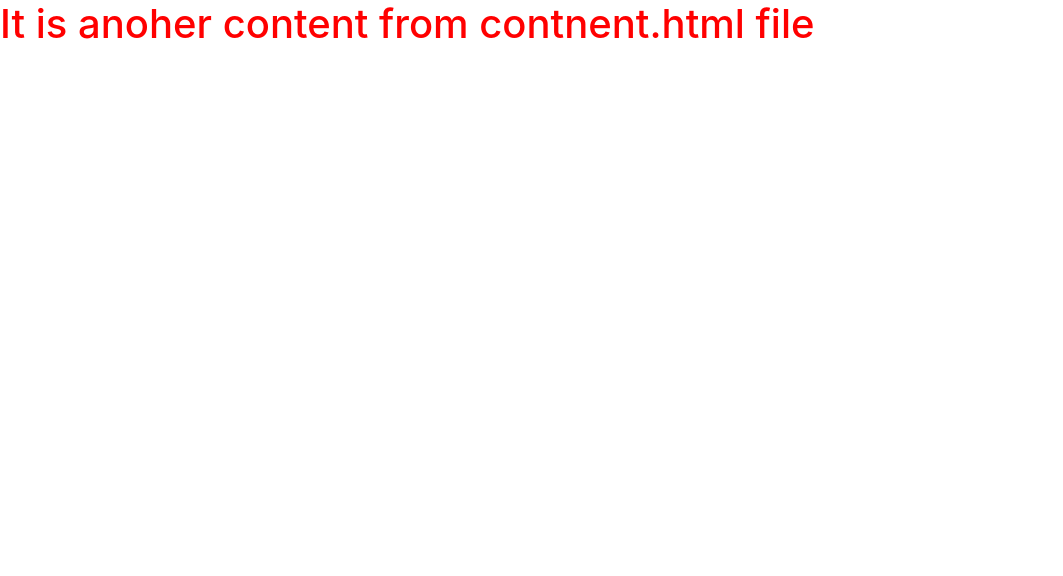
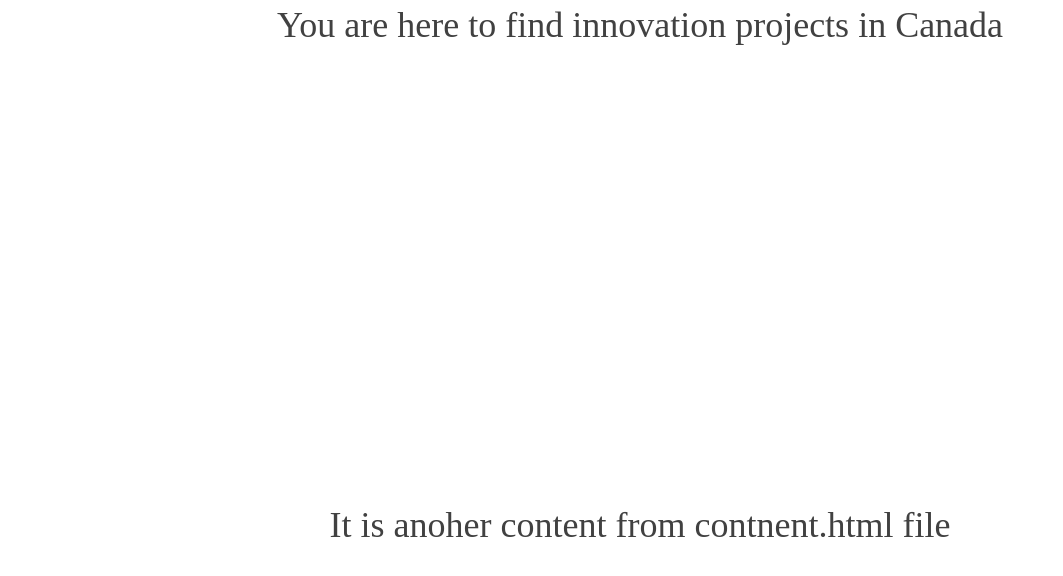
Before and after one commit to Azamatuz/projector_django, a Django app: page /content/ in a window 1280 px wide. Shown: the top 576 px of the page, without its empty margins (0-1063 px from the left). Run offline with Django 3.2, Linux system fonts and the light colour scheme; some libraries are stand-ins or nearby versions.

Commit message:
added html temlate files.
base and sontent html files are connected.

```diff
--- a/src/pages/views.py
+++ b/src/pages/views.py
@@ -3,7 +3,7 @@ from django.shortcuts import render
 
 # Create your views here.
 def home_view(request, *args, **kwargs):
-    return render(request, "home.html", {})
+    return render(request, "search.html", {})
 
 def content_view(request, *args, **kwargs):
     return render(request, "content.html", {})
--- a/src/static/css/base.css
+++ b/src/static/css/base.css
@@ -1,3 +1,24 @@
+body {
+  background-color: #FFFFFF;
+  color: #414141;
+  font-family: Montserrat;
+
+}
+.blog-header-logo {
+  font-size: 2.25rem;
+  text-align: center;
+}
+.container {
+  width: 1440px;
+  height: 500px;
+}
+.form-control {
+  width: 70%;
+}
 h1 {
-  color: red;
+  line-height: 50px;
+  font-size: 36px;
+  text-align: center;
+
+
 }
--- a/src/templates/base.html
+++ b/src/templates/base.html
@@ -10,9 +10,14 @@
     <link rel="stylesheet" href="{% static 'css/base.css' %}">
   </head>
   <body>
-    {% block content %}
+    {% include "search.html" %}
+    <div class="map">
 
-    {% endblock%}
+    </div>
+    <div class="details">
+
+    </div>
+
 
     {% block another_content %}
 
--- /dev/null
+++ b/src/templates/search.html
@@ -0,0 +1,5 @@
+
+
+<div class="container" id=search>
+  <h1>You are here to find innovation projects in Canada</h1>
+</div>
```
Also changed, not shown: src/templates/home.html (deleted, +0 -11 lines), src/static/img/logo.png (added).
